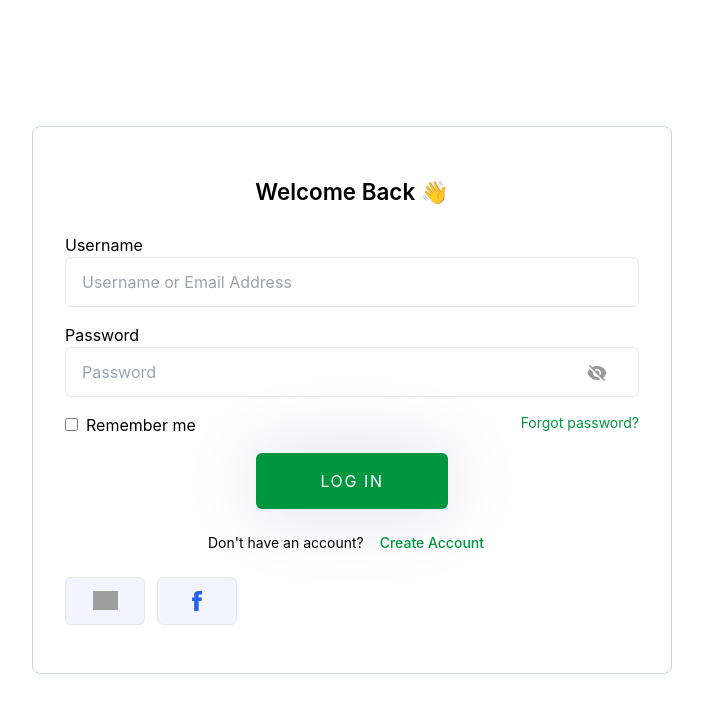
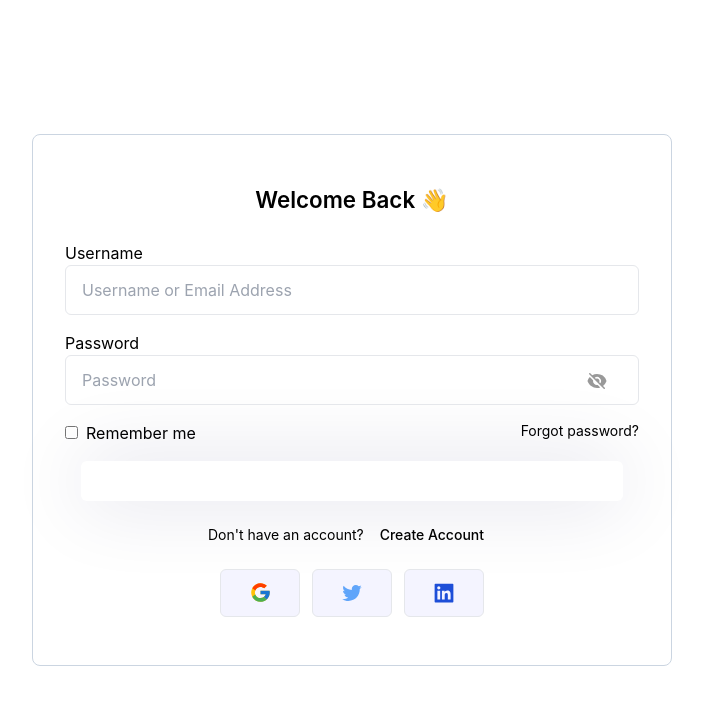
Before and after one commit to ClimeCheck/UI, a Next.js app: page /auth/login in a window 1280 px wide. Shown: the top 712 px of the page, without its empty margins (288-991 px from the left). Built offline with nearby package versions, Linux system fonts and the light colour scheme; grey boxes are pictures that could not be loaded.

Commit message:
added the right icons and centered div

```diff
--- a/pages/auth/login.js
+++ b/pages/auth/login.js
@@ -4,13 +4,14 @@ import React, { useState, useEffect, useContext } from "react";
 import { useFormik } from "formik";
 import * as Yup from "yup";
 // import { AuthContext } from "../../context/AuthContext";
+import {AiFillLinkedin, AiOutlineTwitter} from 'react-icons/ai'
 
 import axios from "axios";
 
 import AlertModal from "../../components/Modals/AlertModal";
 import { useRouter } from "next/router";
 import Loader from "../../components/Modals/Loader";
-import { EyeIcon, EyeSlashIcon, FbIcon } from "../../components/Icons";
+import { EyeIcon, EyeSlashIcon, GoogleIcon } from "../../components/Icons";
 
 const Login = () => {
   const [loader, setLoader] = useState(false);
@@ -78,7 +79,7 @@ const Login = () => {
     <div className="w-full h-[100vh] relative">
       <div className="flex items-center justify-center">
         {/* left panel */}
-        {/* <div className="hidden bg-primary text-white font-Raleway w-[50%] h-[100vh] sm:flex justify-between items-center flex-col py-[3rem] text-center">
+        {/* <div className="hidden bg-palegreen text-white font-Raleway w-[50%] h-[100vh] sm:flex justify-between items-center flex-col py-[3rem] text-center">
           <div className="text-[1.2rem] font-[400] px-6">
             Climecheck ecosystem is a real-time big data platform of climate
             monitoring devices around the globe.
@@ -90,7 +91,7 @@ const Login = () => {
           <div>
             <div className="font-[20px] mb-3">Dont have an account?</div>
             <Link href="/auth/signup">
-              <button className="py-4 px-6 min-w-[192px] bg-white rounded-md text-primary uppercase font-semibold tracking-widest">
+              <button className="py-4 px-6 min-w-[192px] bg-white rounded-md text-palegreen uppercase font-semibold tracking-widest">
                 create account
               </button>
             </Link>
@@ -116,7 +117,7 @@ const Login = () => {
               <div className="w-full mb-4 px-4 sm:px-0">
                 <label htmlFor="email">Username</label>
                 <input
-                  className="block w-full px-4 py-2 h-[50px] font-normal bg-transparent bg-clip-padding border-[1px] border-gray-200 rounded-md transition-all m-0  focus:bg-transparent focus:border-primary focus:outline-none"
+                  className="block w-full px-4 py-2 h-[50px] font-normal bg-transparent bg-clip-padding border-[1px] border-gray-200 rounded-md transition-all m-0  focus:bg-transparent focus:border-palegreen focus:outline-none"
                   type="email"
                   id="email"
                   name="email"
@@ -139,7 +140,7 @@ const Login = () => {
               <div className="w-full mb-4 px-4 sm:px-0 relative">
                 <label htmlFor="password">Password</label>
                 <input
-                  className="block w-full px-4 py-2 h-[50px] font-normal bg-transparent bg-clip-padding border-[1px] border-gray-200 rounded-md transition-all m-0  focus:bg-transparent focus:border-primary focus:outline-none"
+                  className="block w-full px-4 py-2 h-[50px] font-normal bg-transparent bg-clip-padding border-[1px] border-gray-200 rounded-md transition-all m-0  focus:bg-transparent focus:border-palegreen focus:outline-none"
                   type={`${showPassword ? "text" : "password"}`}
                   id="password"
                   name="password"
@@ -179,7 +180,7 @@ const Login = () => {
                   </label>
                 </div>
 
-                <p className="text-sm text-primary hover:underline-offset-4 cursor-pointer">
+                <p className="text-sm text-palegreen hover:underline-offset-4 cursor-pointer">
                   Forgot password?
                 </p>
               </div>
@@ -189,7 +190,7 @@ const Login = () => {
               <div className="w-full flex justify-center px-4">
                 <button
                   type="submit"
-                  className="flex justify-center items-center h-12 sm:h-14 px-6 min-w-full sm:min-w-[192px] bg-primary rounded-md text-white uppercase tracking-widest shadow-[0px_0px_80px_rgba(4,4,88,0.14)]"
+                  className="flex justify-center items-center w-full py-2 bg-palegreen rounded-md text-white uppercase tracking-widest shadow-[0px_0px_80px_rgba(4,4,88,0.14)]"
                 >
                   {loader ? <Loader /> : "log in"}
                 </button>
@@ -198,30 +199,30 @@ const Login = () => {
 
               <div className="mt-[1.5rem] text-center text-sm mb-[1.5rem] px-6 sm:px-0">
                 Don&apos;t have an account?{" "}
-                <span className="text-primary font-[500] px-3">
+                <span className="text-palegreen font-[500] px-3">
                   Create Account
                 </span>
               </div>
 
-              {/* Auth providers div start */}
-              <div className="w-full flex items-center space-x-2 sm:space-x-3 px-4 sm:px-0">
+             {/* Auth providers div start */}
+             <div className="w-full flex items-center justify-center mt-4 space-x-2 sm:space-x-3 px-4 sm:px-0">
                 <button
                   type="button"
                   className="border py-2 px-2 flex items-center justify-center space-x-2  rounded-md hover:brightness-95 transition-all bg-[#F4F4FF] h-12 w-20"
                 >
-                  <Image
-                    src="/google-icon.svg"
-                    alt="google-icon"
-                    width={25}
-                    height={25}
-                    objectFit="contain"
-                  />
+                  <GoogleIcon />
                 </button>
                 <button
                   type="button"
                   className="border py-2 px-2 flex items-center justify-center space-x-2 rounded-md hover:brightness-95 transition-all bg-[#F4F4FF] h-12 w-20"
                 >
-                  <FbIcon />
+                  <AiOutlineTwitter className="h-6 w-6 text-blue-400"/>
+                </button>
+                <button
+                 type="button"
+                 className="border py-2 px-2 flex items-center justify-center space-x-2 rounded-md hover:brightness-95 transition-all bg-[#F4F4FF] h-12 w-20"
+              >
+                    <AiFillLinkedin className="h-6 w-6 text-blue-700" />
                 </button>
               </div>
               {/* Auth providers div ends */}
@@ -229,7 +230,7 @@ const Login = () => {
               <div className="sm:hidden flex justify-center mt-4 text-sm">
                 Dont have an account?
                 <Link href="/auth/signup" passHref>
-                  <p className="text-primary font-[600] ml-2 uppercase">
+                  <p className="text-palegreen font-[600] ml-2 uppercase">
                     create account
                   </p>
                 </Link>
```
